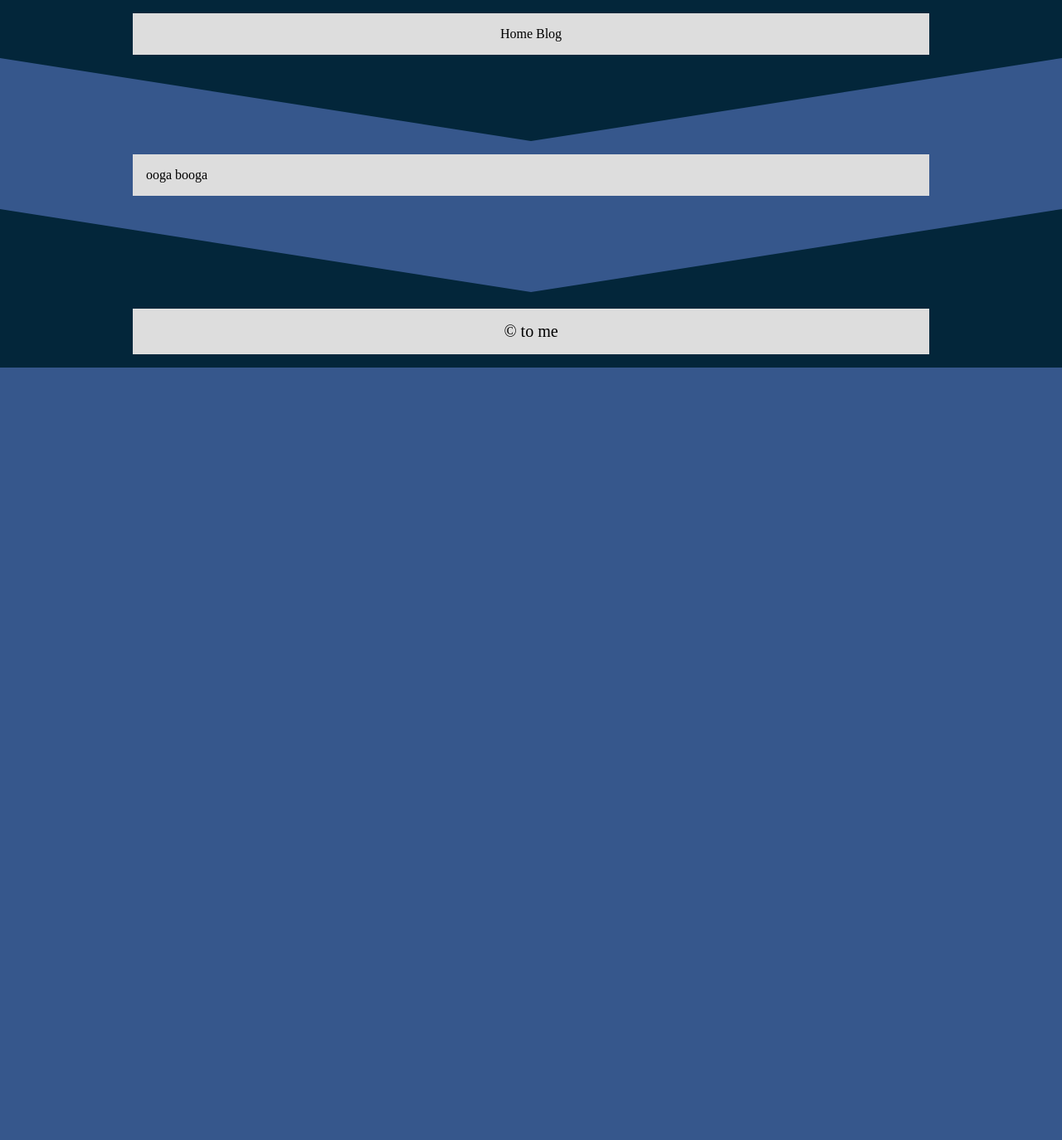
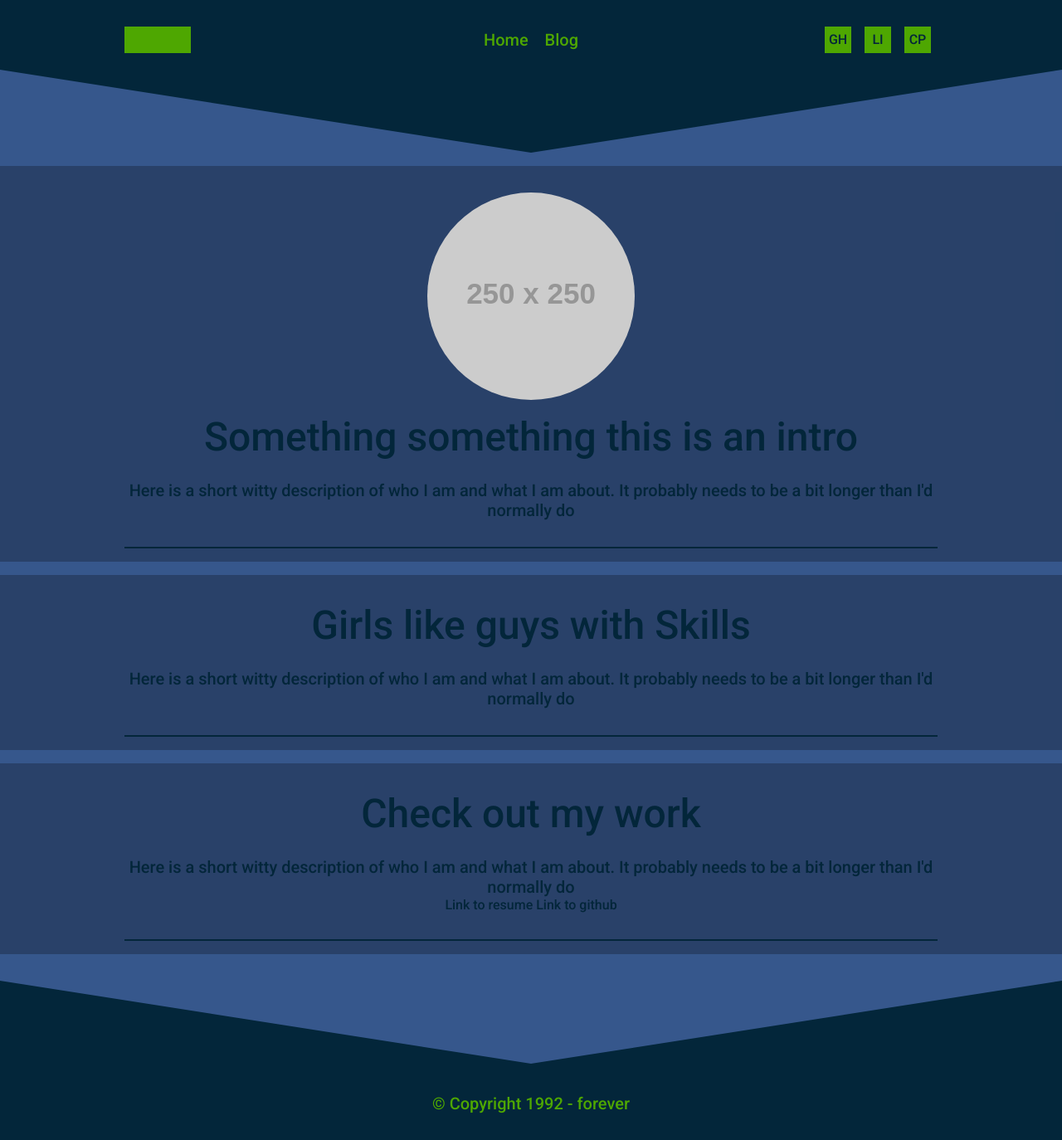
Before and after one commit to joshdelgado/joshdelgado.github.io, a Jekyll site: the page built from index.markdown, in a window 1280 px wide. Shown: the whole page at 83% size. Built offline with Jekyll 4.4.1, drawn with Linux system fonts in a browser that asks for light colours; before the commit the page ends 900 px from its top, so only the background shows below that.

Commit message:
Wireframe header and footer and arbitrary content

```diff
--- a/_includes/footer.html
+++ b/_includes/footer.html
@@ -1,5 +1,5 @@
 <footer class="footer">
 	<div class="footer__inner">
-		<span class="footer__text">&copy; to me</span>
+		<span class="footer__text">&copy; Copyright 1992 - forever</span>
 	</div>
 </footer>
--- a/_includes/header.html
+++ b/_includes/header.html
@@ -1,6 +1,20 @@
 <header class="header">
-	<nav class="header__inner">
-		<a href="/">Home</a>
-		<a href="/blog/">Blog</a>
-	</nav>
+	<div class="header__inner">
+		<div class="header__left">
+			<div class="header__theme-toggle"></div>
+		</div>
+
+		<nav class="header__nav">
+			<a href="/" class="header__nav-item">Home</a>
+			<a href="/blog" class="header__nav-item">Blog</a>
+		</nav>
+
+		<div class="header__right">
+			<ul class="header__icon-list">
+				<li class="header__icon">GH</li>
+				<li class="header__icon">LI</li>
+				<li class="header__icon">CP</li><!-- maybe -->
+			</ul>
+		</div>
+	</div>
 </header>
--- a/_layouts/default.html
+++ b/_layouts/default.html
@@ -4,6 +4,9 @@
 <head>
 	<meta charset="utf-8">
 	<title>{{ page.title }}</title>
+	<link rel="preconnect" href="https://fonts.googleapis.com">
+	<link rel="preconnect" href="https://fonts.gstatic.com" crossorigin>
+	<link href="https://fonts.googleapis.com/css2?family=Roboto:wght@500&display=swap" rel="stylesheet">
 	<link rel="stylesheet" href="/css/reset.css">
 	<link rel="stylesheet" href="/css/styles.css">
 </head>
--- a/_scss/_body.scss
+++ b/_scss/_body.scss
@@ -1,8 +1,3 @@
 .body {
 	padding: 1rem 0;
-
-	&__inner {
-		@include container();
-		background-color: #ddd;
-	}
 }
--- a/_scss/_defaults.scss
+++ b/_scss/_defaults.scss
@@ -6,6 +6,8 @@ $white: #FFFFFF;
 
 html {
 	font-size: 16px;
+	color: $navy;
+	font-family: 'Roboto', Arial, Helvetica, sans-serif;
 }
 
 body {
--- a/_scss/_footer.scss
+++ b/_scss/_footer.scss
@@ -6,13 +6,13 @@
     &__inner {
         @include container();
 		margin-top: 1rem;
-        background-color: #ddd;
     }
 
     &__text {
         display: block;
         font-size: 20px;
         text-align: center;
+		color: $green;
     }
 
 	// &:before{
--- a/_scss/_header.scss
+++ b/_scss/_header.scss
@@ -5,10 +5,52 @@
     background-color: $navy;
 	// border-radius: 0 0 50% 50%;
 
-    &__inner {
+	&__inner {
         @include container();
-        background-color: #ddd;
+		display: flex;
+		justify-content: space-between;
+		align-items: center;
+	}
+
+    &__nav {
+		flex: 1 1 auto;
     }
+
+	&__nav-item {
+		font-size: 20px;
+		color: $green;
+		padding: 0 0.5rem;
+	}
+
+	&__left,
+	&__right {
+		flex: 0 0 200px;
+	}
+
+	&__theme-toggle {
+		display: block;
+		background-color: $green;
+		height: 2rem;
+		width: 5rem;
+	}
+
+	&__icon-list {
+		margin: 0;
+		padding: 0;
+		height: 2rem;
+		list-style: none;
+		display: flex;
+		justify-content: flex-end;
+		align-items: center;
+	}
+
+	&__icon {
+		margin: 0 0.5rem;
+		height: 2rem;
+		width: 2rem;
+		background-color: $green;
+		line-height: 2rem;
+	}
 
 	// &:after {
 	// 	display: block;
--- /dev/null
+++ b/_scss/_sections.scss
@@ -0,0 +1,32 @@
+.intro-section {
+	padding: 1rem 0;
+	margin-bottom: 1rem;
+	background-color: rgba(0,0,0,0.25);
+	@include container();
+
+	&__inner {
+		border-bottom: 2px solid $navy;
+		text-align: center;
+		padding: 1rem 0 2rem;
+	}
+
+	&__img {
+		display: block;
+		margin: 0 auto 1rem;
+		border-radius: 100%;
+	}
+
+	&__title {
+		font-size: 48px;
+		margin: 0;
+		padding-bottom: 1.5rem;
+	}
+
+	&__text {
+		font-size: 20px;
+	}
+}
+
+.skills-section {
+	@include container();
+}
--- a/_scss/mixins/_mixins.scss
+++ b/_scss/mixins/_mixins.scss
@@ -1,6 +1,4 @@
 @mixin container() {
     display: block;
-    max-width: 960px;
-	padding: 1rem;
-    margin: 0 auto;
+	padding: 1rem calc(50% - 490px);
 }
--- a/css/styles.scss
+++ b/css/styles.scss
@@ -10,3 +10,4 @@
 @import 'header';
 @import 'footer';
 @import 'body';
+@import 'sections';
--- a/index.markdown
+++ b/index.markdown
@@ -6,4 +6,27 @@ title: My First Page
 layout: default
 ---
 
-<h2>ooga booga</h2>
+<section class="intro-section">
+	<div class="intro-section__inner">
+		<img src="https://via.placeholder.com/250" class="intro-section__img" />
+		<h1 class="intro-section__title">Something something this is an intro</h1>
+		<p class="intro-section__text">Here is a short witty description of who I am and what I am about. It probably needs to be a bit longer than I'd normally do</p>
+	</div>
+</section>
+
+<section class="intro-section">
+	<div class="intro-section__inner">
+		<h1 class="intro-section__title">Girls like guys with Skills</h1>
+		<p class="intro-section__text">Here is a short witty description of who I am and what I am about. It probably needs to be a bit longer than I'd normally do</p>
+	</div>
+</section>
+
+
+<section class="intro-section">
+	<div class="intro-section__inner">
+		<h1 class="intro-section__title">Check out my work</h1>
+		<p class="intro-section__text">Here is a short witty description of who I am and what I am about. It probably needs to be a bit longer than I'd normally do</p>
+		<span>Link to resume</span>
+		<span>Link to github</span>
+	</div>
+</section>
```
